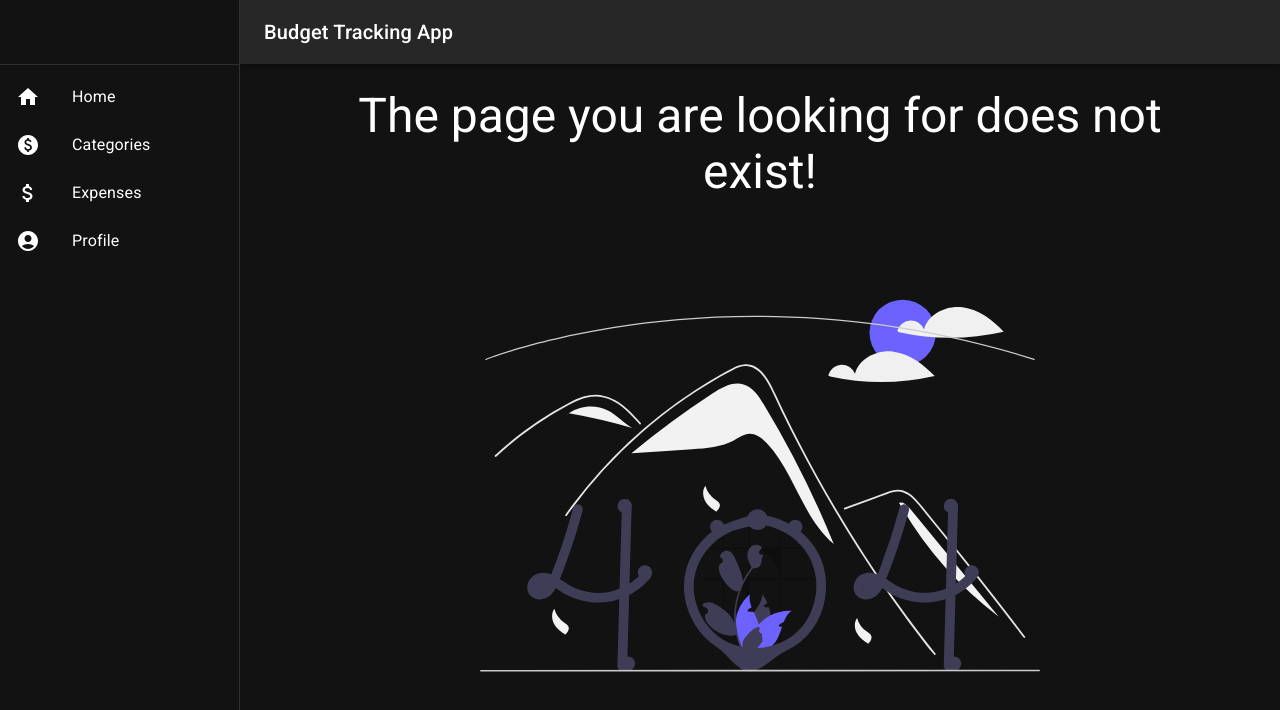
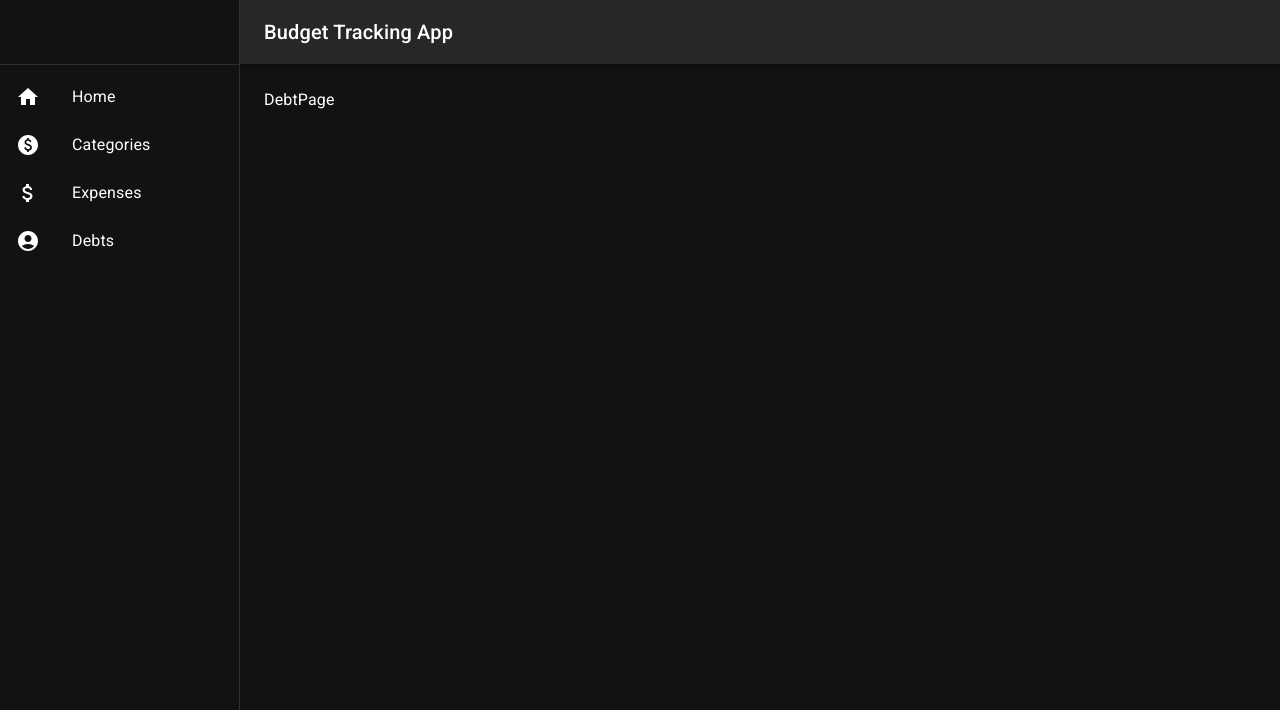
Before and after one commit to SirSimon04/budget_tracker, a React (Create React App) app: page /debts in a window 1280 px wide. Shown: the top 710 px of the page. Built offline with nearby package versions, Linux system fonts and the light colour scheme.

Commit message:
changed profile to debts

```diff
--- a/src/components/App.jsx
+++ b/src/components/App.jsx
@@ -3,7 +3,7 @@ import Menu from "./Menu/Menu";
 import { createTheme } from "@mui/material";
 import { ThemeProvider } from "@mui/material";
 import CategoryPage from "./pages/CategoryPage/CategoryPage";
-import ProfilePage from "./pages/ProfilePage/ProfilePage";
+import DebtPage from "./pages/DebtPage/DebtPage";
 import { BrowserRouter, Routes, Route } from "react-router-dom";
 import HomePage from "./pages/HomePage/HomePage";
 import ExpensePage from "./pages/ExpensePage/ExpensePage";
@@ -24,7 +24,7 @@ function App() {
             <Route path="/" element={<HomePage />} />
             <Route path="/categories" element={<CategoryPage />} />
             <Route path="/expenses" element={<ExpensePage />} />
-            <Route path="/profile" element={<ProfilePage />} />
+            <Route path="/debts" element={<DebtPage />} />
             <Route path="*" element={<ErrorPage />} />
           </Route>
         </Routes>
--- a/src/components/Menu/drawer.jsx
+++ b/src/components/Menu/drawer.jsx
@@ -22,7 +22,7 @@ function CustomDrawer({ onClick }) {
         <MenuButton text="Expenses" to="/expenses" onClick={onClick}>
           <AttachMoneyIcon />
         </MenuButton>
-        <MenuButton text="Profile" to="/profile" onClick={onClick}>
+        <MenuButton text="Debts" to="/debts" onClick={onClick}>
           <AccountCircleIcon />
         </MenuButton>
       </List>
--- /dev/null
+++ b/src/components/pages/DebtPage/DebtPage.jsx
@@ -0,0 +1,7 @@
+import React from "react";
+
+function DebtPage() {
+  return <div>DebtPage</div>;
+}
+
+export default DebtPage;
--- a/src/components/pages/ErrorPage/ErrorPage.jsx
+++ b/src/components/pages/ErrorPage/ErrorPage.jsx
@@ -24,7 +24,7 @@ function ErrorPage() {
               flexDirection: "column"
             }}
           >
-            <Typography variant="h3" color="textPrimary" align="center">
+            <Typography variant="h4" color="textPrimary" align="center">
               The page you are looking for does not exist!
             </Typography>
             {/* <Typography variant="subtitle2" color="textPrimary" sx={{ mt: 8 }}>
--- a/src/components/pages/ProfilePage/ProfilePage.jsx
+++ /dev/null
@@ -1,7 +0,0 @@
-import React from "react";
-
-function ProfilePage() {
-  return <div>ProfilePage</div>;
-}
-
-export default ProfilePage;
```
